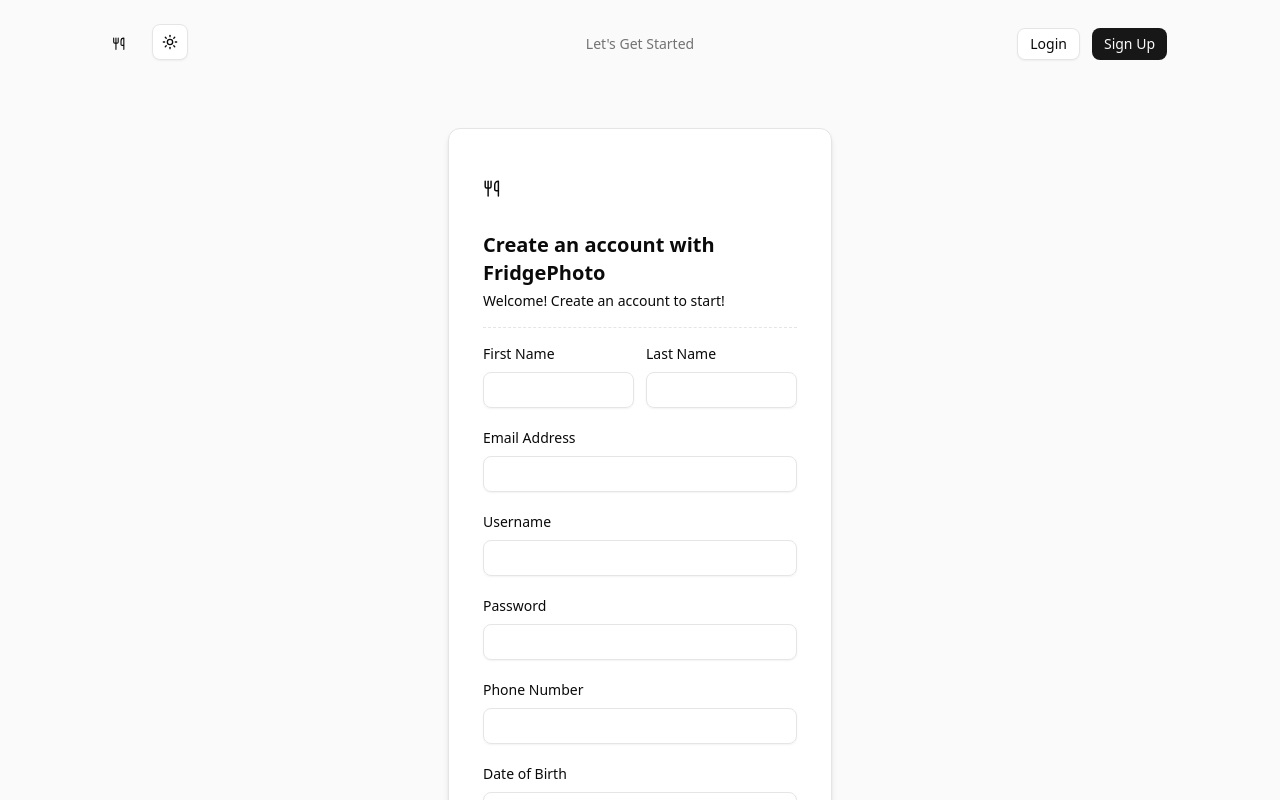
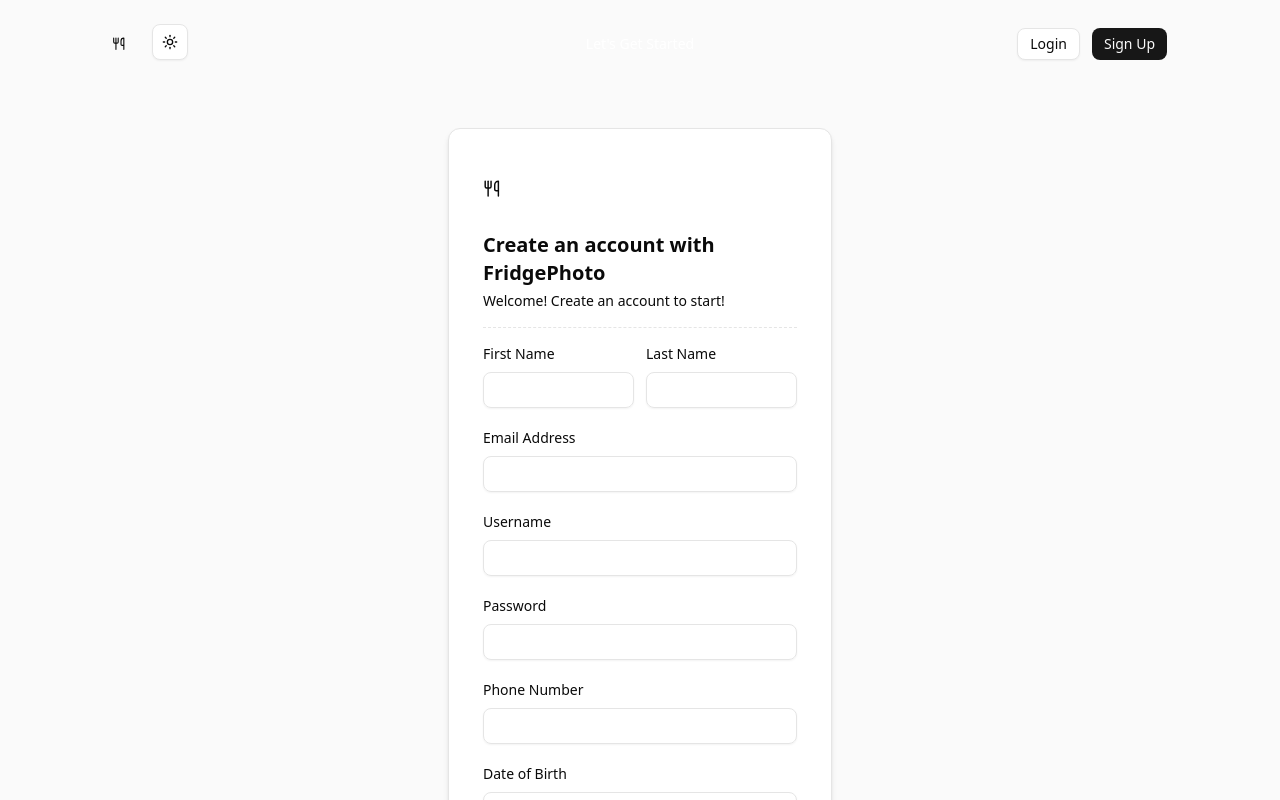
Before and after one commit to anis022/FridgePhoto, a Next.js app in the folder frontend/: page /signup in a window 1280 px wide. Shown: the top 800 px of the page. Built offline with nearby package versions, Linux system fonts and the light colour scheme.

Commit message:
change in css

```diff
--- a/frontend/components/hero5-header.tsx
+++ b/frontend/components/hero5-header.tsx
@@ -61,7 +61,7 @@
                   <li key={index}>
                     <Link
                       href={item.href}
-                      className="text-muted-foreground hover:text-accent-foreground block duration-150"
+                      className="text-muted-foreground text-white hover:text-accent-foreground block duration-150"
                     >
                       <span>{item.name}</span>
                     </Link>
```
